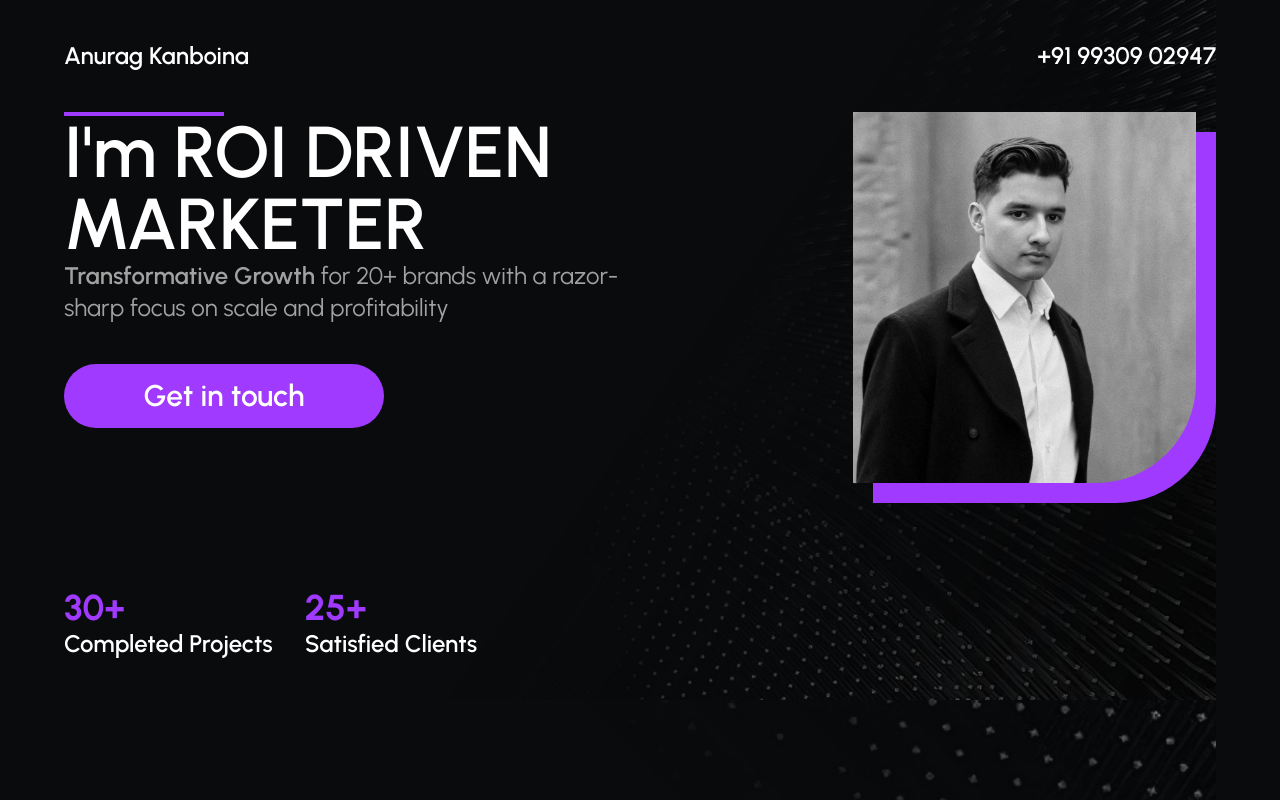
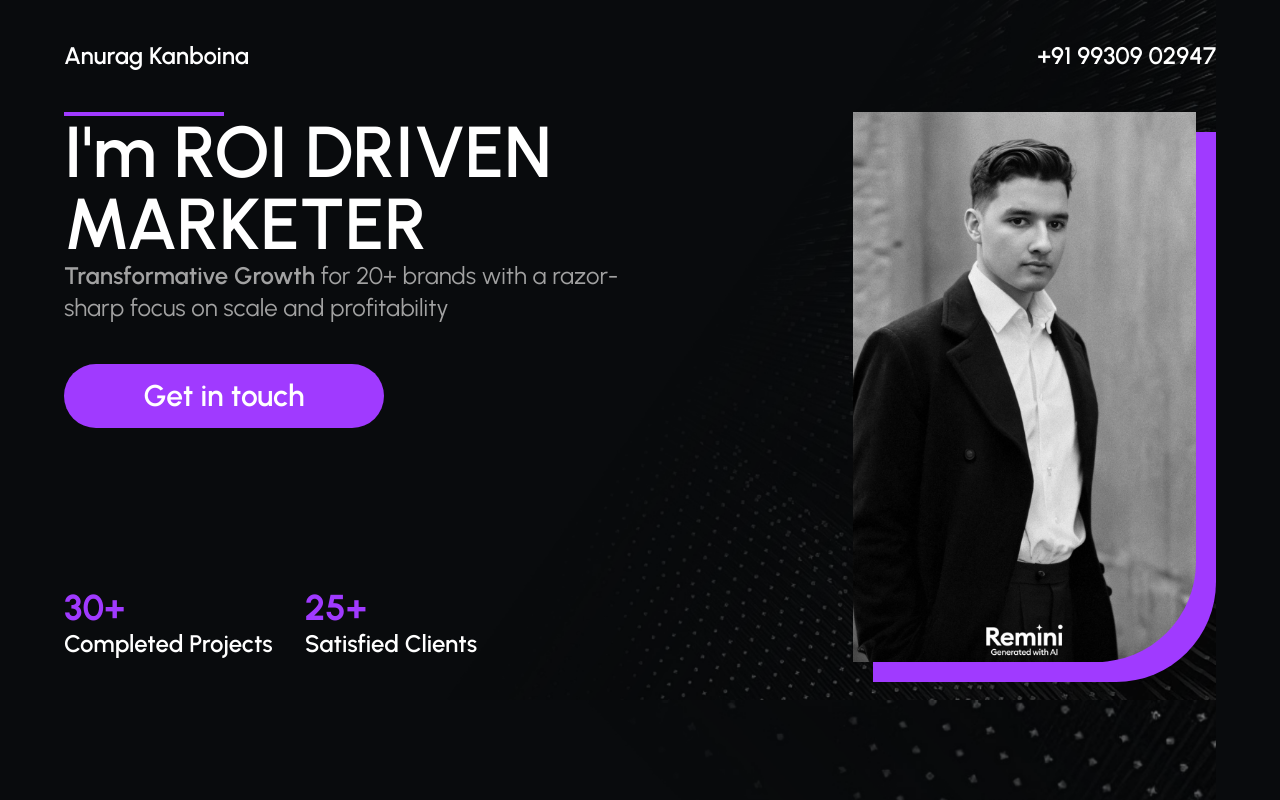
Before and after one commit to Ram-Ratan/anurag-portfolio, a React (Create React App) app: page / in a window 1280 px wide. Shown: the top 800 px of the page. Built offline with nearby package versions, Linux system fonts and the light colour scheme; a web font is replaced by a local one.

Commit message:
resolved image height on big screen

```diff
--- a/src/component/Section1.tsx
+++ b/src/component/Section1.tsx
@@ -49,10 +49,10 @@ const Section1 = () => {
           <img
             src={anuragImage}
             alt="anurag"
-            className="w-[80%] md:w-[60%] h-72 md:h-[90%] rounded-br-[100px] relative z-10 mr-5 object-cover"
+            className={`w-[80%] md:w-[60%] h-72 md:h-[calc(100vh-150px)] md:max-h-[550px] rounded-br-[100px] relative z-10 mr-5 object-cover`}
             style={{ objectPosition: "top" }}
           />
-          <div className="w-[80%] md:w-[60%] h-72 md:h-[90%] rounded-br-[100px] absolute bg-secondary top-2.5 md:top-5"></div>
+          <div className="w-[80%] md:w-[60%] h-72 md:h-[calc(100vh-150px)] md:max-h-[550px] rounded-br-[100px] absolute bg-secondary top-2.5 md:top-5"></div>
         </div>
       </div>
     </section>
```
